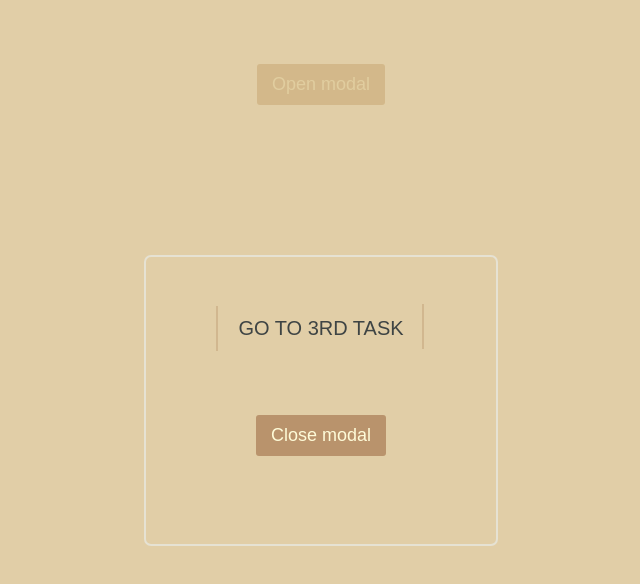
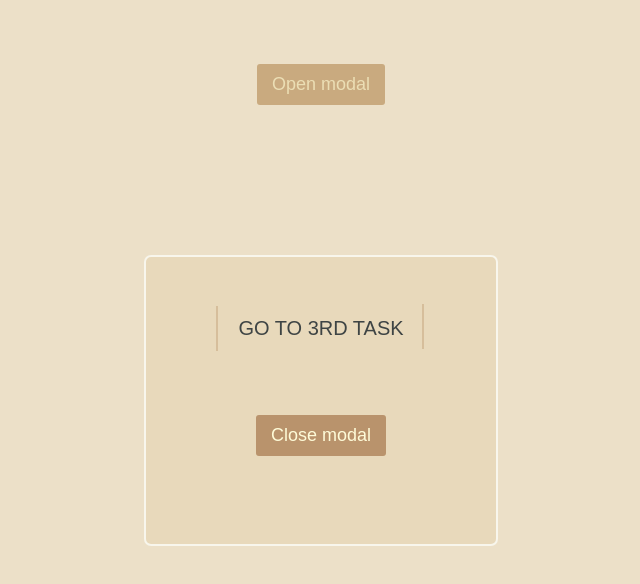
Before and after one commit to drozds/daftacademy-praktyki, a plain HTML site: page zadanie-2/2.html in a window 1280 px wide. Both pictures are taken after a click on the button "Open modal". Shown: the whole page, without its empty margins (319-959 px from the left). Drawn offline with Linux system fonts and the light colour scheme.

Commit message:
2nd modified

```diff
--- a/zadanie-2/2.html
+++ b/zadanie-2/2.html
@@ -13,7 +13,7 @@
 
     <button class="button">Open modal</button>
 
-    <div class="bg-modal bg-modal--closed">
+    <div class="wrapper-modal wrapper-modal--closed">
         <section class="modal">
             <nav class="modal__nav">
                 <a href="../zadanie-3/3.html" class="modal__link">
@@ -28,7 +28,7 @@
         const buttons = document.getElementsByClassName('button');
         for (const button of buttons) {
             button.addEventListener('click', () =>
-            document.querySelector('.bg-modal').classList.toggle('bg-modal--closed'));
+            document.querySelector('.wrapper-modal').classList.toggle('wrapper-modal--closed'));
         }
     </script>
 
--- a/zadanie-2/style.css
+++ b/zadanie-2/style.css
@@ -15,8 +15,8 @@ section {
     padding-top: 3rem;
 }
 
-.bg-modal {
-    background-color: rgba(218, 194, 146, .8);
+.wrapper-modal {
+    background-color: rgba(218, 194, 146, 0.5);
     width: 100%;
     height: 100vh;
     position: absolute;
@@ -28,7 +28,8 @@ section {
 }
 
 .modal {
-    border: 2px solid #e6e2d3;
+    border: 2px solid #f8f6ec;
+    background-color:rgba(218, 194, 146, .25) ;
     border-radius: 7px;
     display: flex;
     flex-direction: column;
@@ -57,7 +58,7 @@ section {
     color: white;
 }
 
-.bg-modal--closed {
+.wrapper-modal--closed {
     display: none;
 }
 
```
